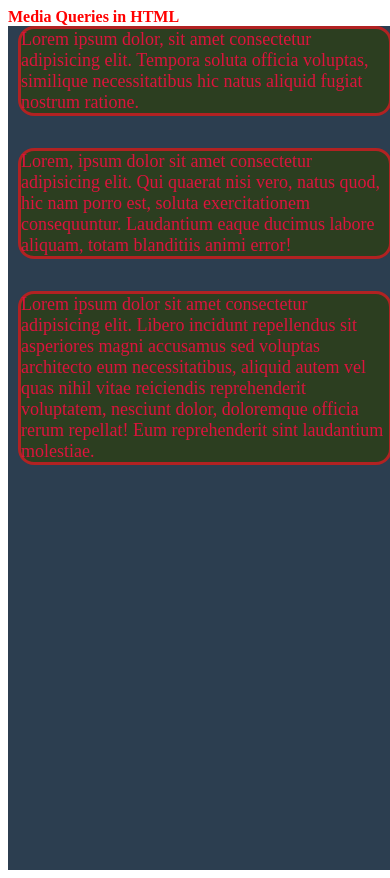
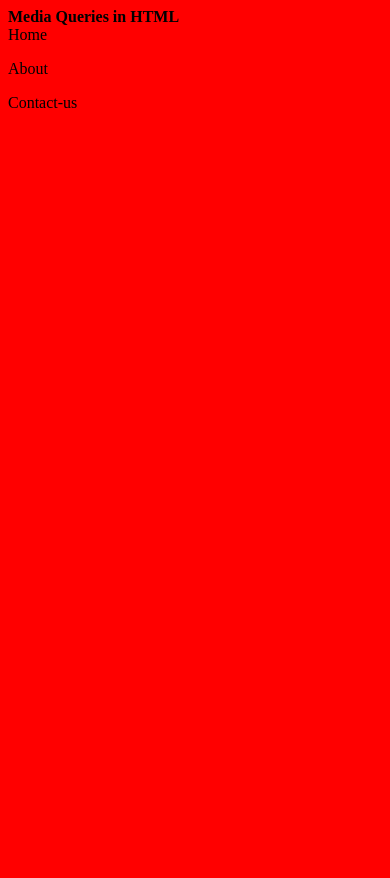
Before and after one commit to Jithu666/Web-Development, a plain HTML site: page CSS/Responsive Design/media-query.html in a window 390 px wide. After the commit the page ends 844 px from the top, so only its background shows below. Drawn offline with Linux system fonts and the light colour scheme.

Commit message:
Updateed media query CSS and HTML for Responsive design

```diff
--- a/CSS/Responsive Design/media-query.css
+++ b/CSS/Responsive Design/media-query.css
@@ -4,7 +4,7 @@
 }
 
 .container {
-    display: flex;
+    display: none;
     flex-direction: row;
     width: 100%;
     height: 100vh;
@@ -41,8 +41,13 @@
 
 @media (max-width: 600px) {
     body {
-        color: red;
+        color: hsl(0, 100%, 48%);
         font-size: 16px;
+    }
+
+    .text {
+        /* background-color: rgb(255, 145, 0); */
+        color: black;
     }
 
     .container {
@@ -55,3 +60,37 @@
         flex-direction: column;
     }
 } */
+
+@media (max-width: 768px) {
+    .container {
+        font-size: 12px;
+    }
+}
+
+@media (max-width: 600px) {
+    body {
+        background-color: rgb(255, 0, 0);
+    }
+}
+
+@media (min-width: 601px) {
+    body {
+        background-color: rgb(0, 255, 0);
+    }
+}
+
+
+.menu {
+    color: black;
+    display: flex;
+    flex-direction: row;
+    justify-content: flex-start;
+    gap: 1em;
+}
+
+@media (max-width: 768px) {
+    .menu {
+        /* display: flex; */
+        flex-direction: column;
+    }
+}
--- a/CSS/Responsive Design/media-query.html
+++ b/CSS/Responsive Design/media-query.html
@@ -8,10 +8,17 @@
 </head>
 <body>
     <strong class="text">Media Queries in HTML</strong>
-    <div class="container">
+    <!-- <div class="container">
         <div class="subContainer1">Lorem ipsum dolor, sit amet consectetur adipisicing elit. Tempora soluta officia voluptas, similique necessitatibus hic natus aliquid fugiat nostrum ratione.</div>
         <div class="subContainer2">Lorem, ipsum dolor sit amet consectetur adipisicing elit. Qui quaerat nisi vero, natus quod, hic nam porro est, soluta exercitationem consequuntur. Laudantium eaque ducimus labore aliquam, totam blanditiis animi error!</div>
         <div class="subContainer3">Lorem ipsum dolor sit amet consectetur adipisicing elit. Libero incidunt repellendus sit asperiores magni accusamus sed voluptas architecto eum necessitatibus, aliquid autem vel quas nihil vitae reiciendis reprehenderit voluptatem, nesciunt dolor, doloremque officia rerum repellat! Eum reprehenderit sint laudantium molestiae.</div>
-    </div>
+     </div> -->
+
+     <div class="menu">
+        <div>Home</div>
+        <div>About</div>
+        <div>Contact-us</div>
+     </div>
+
 </body>
 </html>
```
